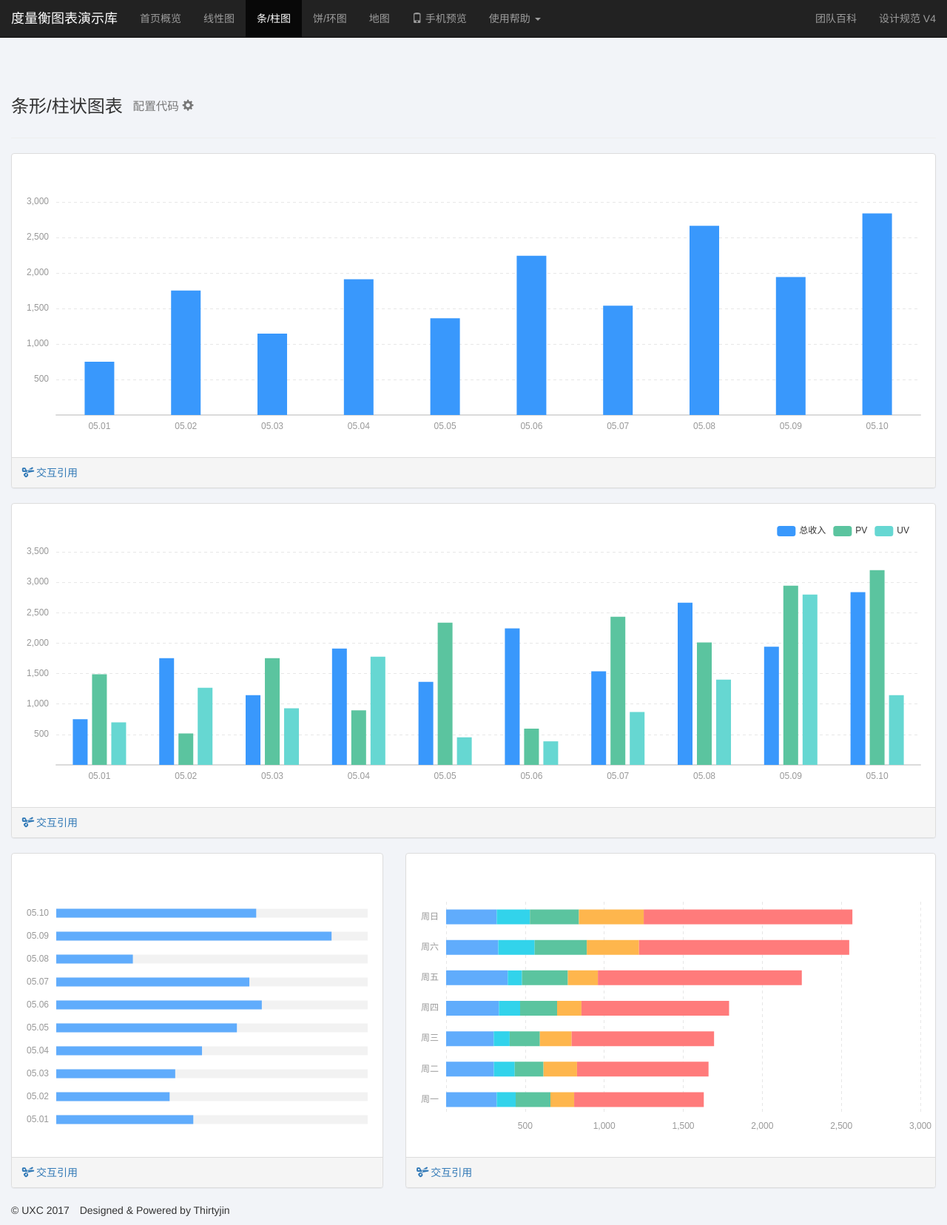
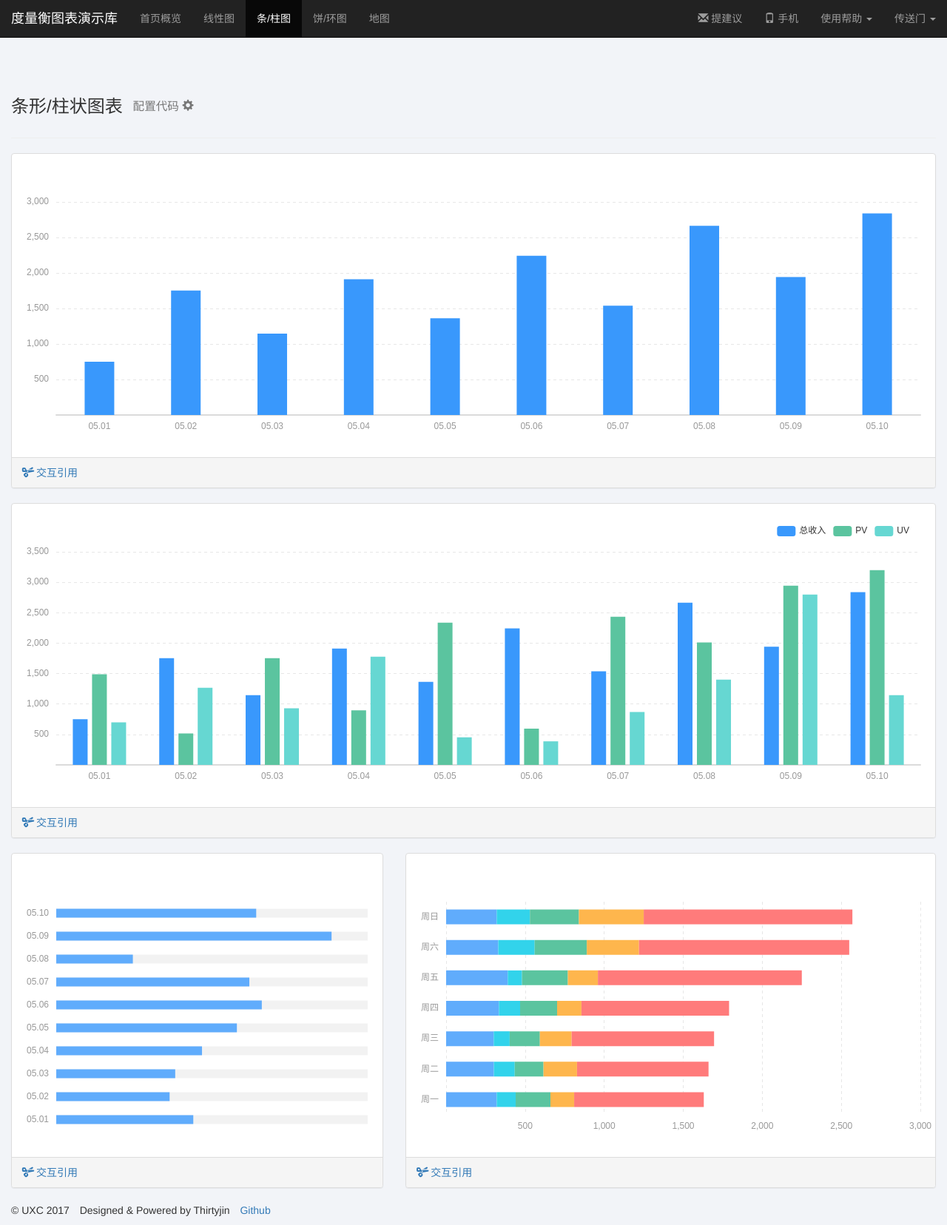
Before and after one commit to jiushiwoyuze/dux_charts, a PHP site: page /bar.php in a window 1280 px wide. Shown: the whole page at 74% size. Run offline with PHP 8.4, Linux system fonts and the light colour scheme.

Commit message:
添加发邮件入口

```diff
--- a/footer.php
+++ b/footer.php
@@ -3,6 +3,7 @@
         <ul class="list-inline">
           <li>&copy; UXC 2017</li>
           <li>Designed & Powered by Thirtyjin</li>
+          <li><a href="https://github.com/thirtyjin/dux_charts" target="_blank">Github</a></li>
         </ul>
 
     </footer>
--- a/header.php
+++ b/header.php
@@ -41,7 +41,10 @@
         <li <?php echo ($page == 'bar.php') ? 'class="active"' : '';?> ><a href="bar.php">条/柱图</a></li>
         <li <?php echo ($page == 'pie.php') ? 'class="active"' : '';?> ><a href="pie.php">饼/环图</a></li>
         <li <?php echo ($page == 'map.php') ? 'class="active"' : '';?> ><a href="map.php">地图</a></li>
-        <li id="wise-view"><a data-toggle="tooltip" title="<img src='img/qrcode.png' style='height:150px;' />"><span class="glyphicon glyphicon-phone" aria-hidden="true"></span> 手机预览</a></li>
+      </ul>
+      <ul class="nav navbar-nav navbar-right">
+        <li><a href="mailto:jinlei01@baidu.com?subject=找你有点事&body=Hi%20 jinlei" target="_blank"><span class="glyphicon glyphicon-envelope" aria-hidden="true"></span> 提建议</a></li>
+        <li id="wise-view"><a data-toggle="tooltip" title="手机预览 <img src='img/qrcode.png' style='height:150px;' />"><span class="glyphicon glyphicon-phone" aria-hidden="true"></span> 手机</a></li>
         <li class="dropdown">
           <a href="#" class="dropdown-toggle" data-toggle="dropdown" role="button" aria-haspopup="true" aria-expanded="false">使用帮助 <span class="caret"></span></a>
           <ul class="dropdown-menu">
@@ -53,10 +56,14 @@
             <li><a href="dux-theme.js" target="_blank">主题配置文件下载</a></li>
           </ul>
         </li>
-      </ul>
-      <ul class="nav navbar-nav navbar-right">
-        <li><a href="http://youcanyouup.info/" target="_blank">团队百科</a></li>
-        <li><a href="http://youcanyouup.info/download/dux_v4_ui/" target="_blank">设计规范 V4</a></li>
+        <li class="dropdown">
+          <a href="#" class="dropdown-toggle" data-toggle="dropdown" role="button" aria-haspopup="true" aria-expanded="false">传送门 <span class="caret"></span></a>
+              <ul class="dropdown-menu">
+            <li><a href="http://youcanyouup.info/" target="_blank">团队首页</a></li>
+            <li><a href="http://youcanyouup.info/download/dux_v4_ui/" target="_blank">度量衡视觉设计规范 V4</a></li>
+            <li><a href="mailto:jinlei01@baidu.com?subject=找你有点事&body=Hi%20 jinlei" target="_blank">给我邮件</a></li>
+          </ul>
+        </li>
       </ul>
     </div><!-- /.navbar-collapse -->
   </div><!-- /.container-fluid -->
```
